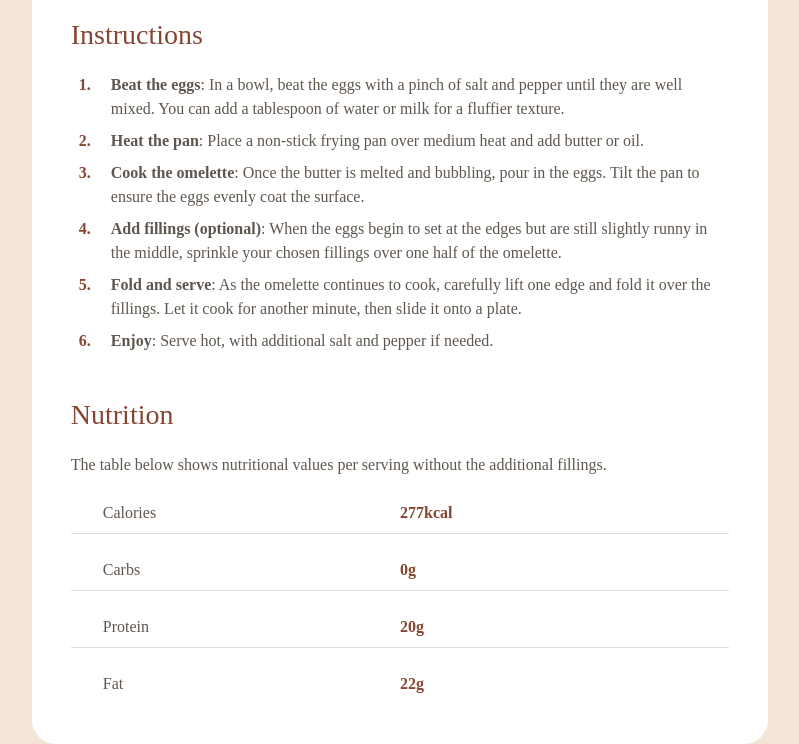
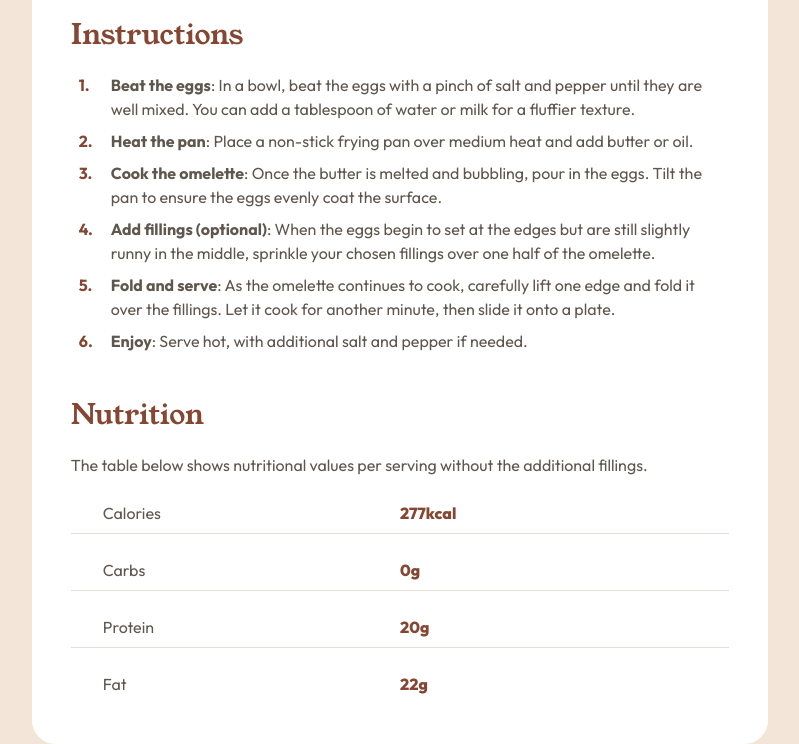
Before and after one commit to danijel374/fem-recipe-page, a plain HTML site: page index.html in a window 1280 px wide. Shown: the part 944-1688 px from the top of the page, without its empty margins (240-1039 px from the left). Drawn offline with Linux system fonts and the light colour scheme; the site is published under a folder, as on GitHub Pages, so addresses that start at the root find nothing.

Commit message:
fix: font issue

```diff
--- a/styles/main.css
+++ b/styles/main.css
@@ -1,6 +1,6 @@
 @font-face {
   font-family: "Outfit";
-  src: url("/assets/fonts/outfit/Outfit-VariableFont_wght.ttf")
+  src: url("../assets/fonts/outfit/Outfit-VariableFont_wght.ttf")
     format("truetype");
   font-weight: 100 900;
   font-style: normal;
@@ -8,12 +8,13 @@
 }
 @font-face {
   font-family: "Young Serif";
-  src: url("/assets/fonts/young-serif/YoungSerif-Regular.ttf")
+  src: url("../assets/fonts/young-serif/YoungSerif-Regular.ttf")
     format("truetype");
   font-weight: 400;
   font-style: normal;
   font-display: swap;
 }
+
 *,
 *::before,
 *::after {
```
